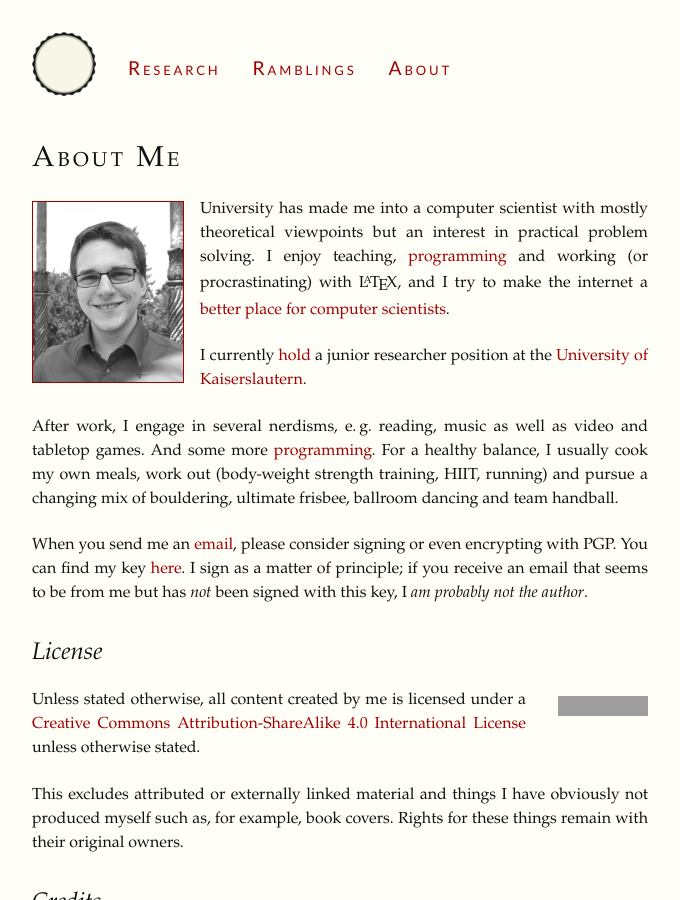
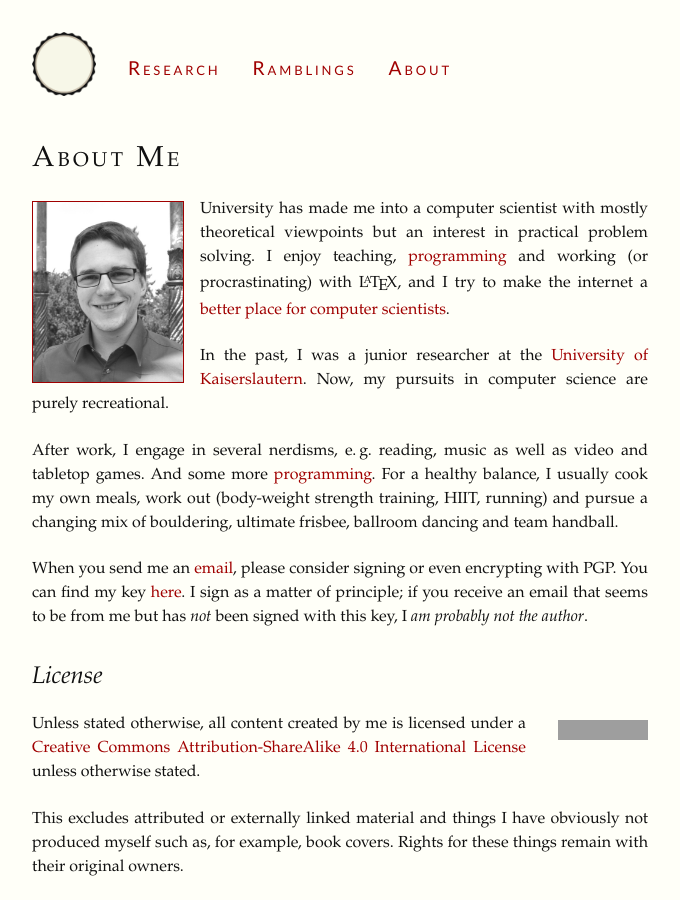
Before and after one commit to reitzig/reitzig.github.io, a Jekyll site: the page built from about/index.md, in a window 1280 px wide and 900 px high. Shown: the whole window, without its empty margins (128-808 px from the left). Built offline with Jekyll 4.4.1, drawn with Linux system fonts in a browser that asks for light colours; grey boxes are pictures that could not be loaded.

Commit message:
* Adapts about and email to new situation.  * Better link for MaTh code in bibliography.  * Flair images in posts now link to their image.

```diff
--- a/_bibliography/publications.bib
+++ b/_bibliography/publications.bib
@@ -170,7 +170,7 @@ and for providing the observation we utilize in Section&nbsp;4.1.}
      to improve readability on monochromatic displays, printed in grayscale and
      for individuals with color-perception disabilities.
   },
-  code = {https://github.com/reitzig/},
+  code = {https://github.com/search?q=user:reitzig+2012_auto-parallel-dynprog},
   talk = {http://www.slideshare.net/rreitzig/parallelising-dynamic-programming}
 }
 
--- a/_config.yml
+++ b/_config.yml
@@ -2,7 +2,7 @@ title:  "Raphael Reitzig"
 subtitle: "Thoughts of a computer scientist, teacher, programmer and LaTeXer."
 author: "Raphael Reitzig"
 description: "Computer scientist. Teacher. Programmer. LaTeXer."
-email: reitzig[at]cs.uni-kl.de
+email: reitzig[at]verrech.net
 
 gems: ['jekyll/scholar']
 exclude:    [Gemfile, Gemfile.lock, run, build]
@@ -31,6 +31,7 @@ defaults:
       layout:   "page"
       mathjax-version:  "TeX-AMS_HTML"
       comments: false
+      share-buttons: false
   -
     scope:
       path:   ""
@@ -39,6 +40,7 @@ defaults:
       layout:   "post"
       mathjax-version:  "TeX-AMS_HTML-full"
       comments: true
+      share-buttons: true
 
 scholar:
   style: _includes/structured-refs-web.csl
@@ -59,6 +61,9 @@ disqus:
   shortname: 'raphaels-ramblings'
   enable: true
 
+shariff:
+  enable: true
+
 pgp:
   target: 'assets/signatures'
   key-id: '4F0B50B9'
--- a/_data/social.yml
+++ b/_data/social.yml
@@ -1,4 +1,4 @@
-- link: mailto:reitzig[at]cs.uni-kl.de
+- link: mailto:reitzig[at]verrech.net
   icon: mail
 - link: //scholar.google.com/citations?user=3b2GqG0AAAAJ
   icon: googlescholar
--- a/_includes/head.html
+++ b/_includes/head.html
@@ -2,7 +2,7 @@
   <meta charset="utf-8">
   <meta http-equiv="X-UA-Compatible" content="IE=edge">
   <meta name="viewport" content="width=device-width, initial-scale=1">
-  <meta name="generator" content="jekyll">
+  <meta name="generator" content="Jekyll v{{ jekyll.version }}">
 
   <title>{% if page.title %}{{ site.title }} &ndash; {{ page.title }}{% else %}{{ site.title }}{% endif %}</title>
   <meta name="description" content="{% if page.excerpt %}{{ page.excerpt | strip_html | strip_newlines | truncate: 160 }}{% else %}{{ site.description }}{% endif %}">
--- a/_plugins/flair_img.rb
+++ b/_plugins/flair_img.rb
@@ -14,7 +14,7 @@ module Jekyll
 
     def render(context)
       @text[1] = "" if @text[1].nil?
-      "<p class=\"flairimg\"><img src=\"#{@text[0]}\" alt=\"#{@text[1]}\" title=\"#{@text[1]}\"></img></p>"
+      "<p class=\"flairimg\"><a href=\"#{@text[0]}\"><img src=\"#{@text[0]}\" alt=\"#{@text[1]}\" title=\"#{@text[1]}\"></img></a></p>"
     end
   end
 end
--- a/about/index.md
+++ b/about/index.md
@@ -11,10 +11,9 @@ and working (or procrastinating) with {% latex %},
 and I try to make the internet a
   [better place for computer scientists](http://cs.stackexchange.com/users/98/raphael).
 
-I currently
-  [hold](http://www.phdcomics.com/comics/archive.php?comicid=47)
-a junior researcher position at the
+In the past, I was a junior researcher at the
   [University of Kaiserslautern](http://wwwagak.cs.uni-kl.de/home/staff/raphael-reitzig).
+Now, my pursuits in computer science are purely recreational.
 
 After work, I engage in several nerdisms, {% abbr eg %} reading, music as well as
 video and tabletop games. And some more [programming](https://github.com/akerbos).
```
